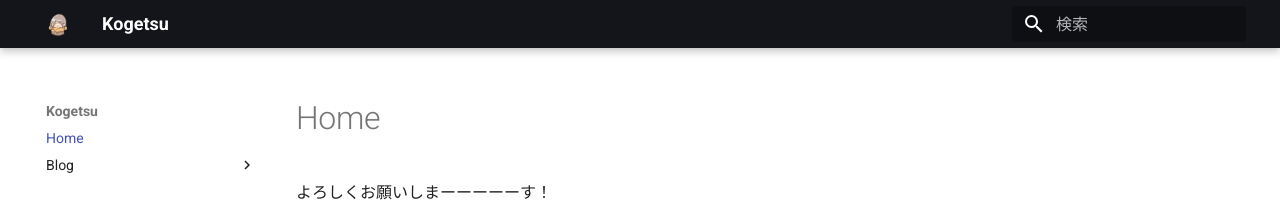
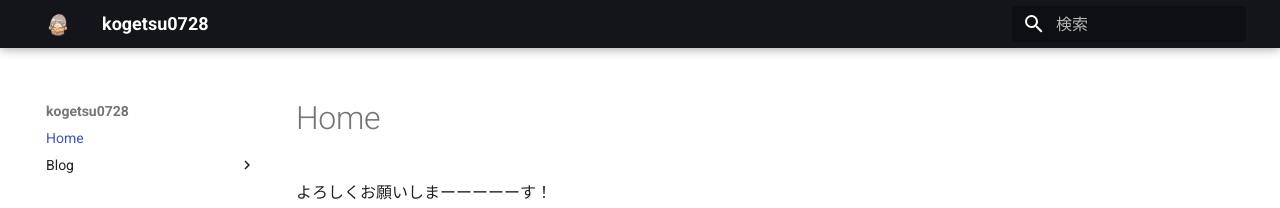
Before and after one commit to kogetsu0728/kogetsu0728.github.io, an MkDocs documentation site: the page built from docs/index.md, in a window 1280 px wide. Shown: the top 208 px of the page. Built offline with MkDocs 1.6.1 and Material for MkDocs 9.7.7, drawn with Linux system fonts in a browser that asks for light colours.

Commit message:
update theme

```diff
--- a/mkdocs.yml
+++ b/mkdocs.yml
@@ -1,5 +1,4 @@
-site_name: Kogetsu
-site_url: https://kogetsu0728.github.io/
+site_name: kogetsu0728
 
 theme:
   name: material
```
